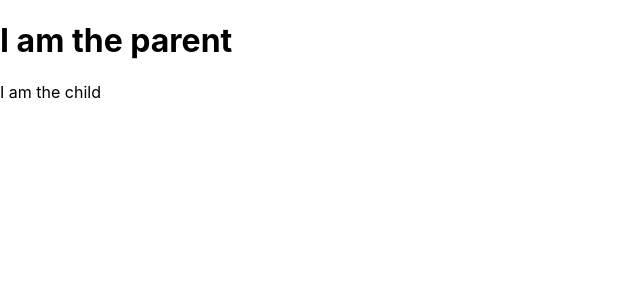
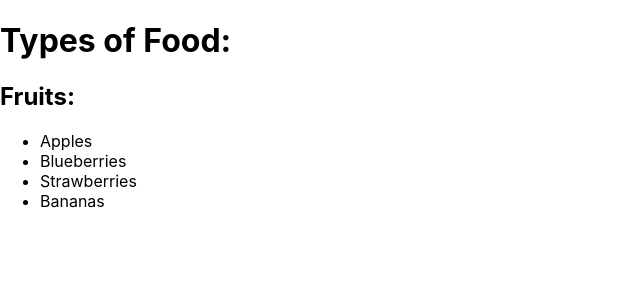
Before and after one commit to jay3272/FreeCodeCamp, a React (Create React App) app in the folder Front End Development/React/myreact/: page / in a window 1280 px wide. Shown: the top 300 px of the page, without its empty margins (0-640 px from the left). Built offline with nearby package versions, Linux system fonts and the light colour scheme.

Commit message:
使用 React 渲染嵌套組件

```diff
--- a/Front End Development/React/myreact/src/Fcc.js
+++ b/Front End Development/React/myreact/src/Fcc.js
@@ -1,22 +1,36 @@
 import React from 'react';
 
-const ChildComponent = () => {
+const TypesOfFruit = () => {
   return (
     <div>
-      <p>I am the child</p>
+      <h2>Fruits:</h2>
+      <ul>
+        <li>Apples</li>
+        <li>Blueberries</li>
+        <li>Strawberries</li>
+        <li>Bananas</li>
+      </ul>
     </div>
   );
 };
 
-class ParentComponent extends React.Component {
+const Fruits = () => {
+  return (
+    <div>
+      <TypesOfFruit/>
+    </div>
+  );
+};
+class TypesOfFood extends React.Component {
   constructor(props) {
     super(props);
   }
+
   render() {
     return (
       <div>
-        <h1>I am the parent</h1>
-        <ChildComponent />
+        <h1>Types of Food:</h1>
+        <Fruits/>
       </div>
     );
   }
@@ -25,7 +39,7 @@
 function Fcc() {
   return (
     <div>
-      <ParentComponent />
+      <TypesOfFood />
     </div>
   );
 }
```
